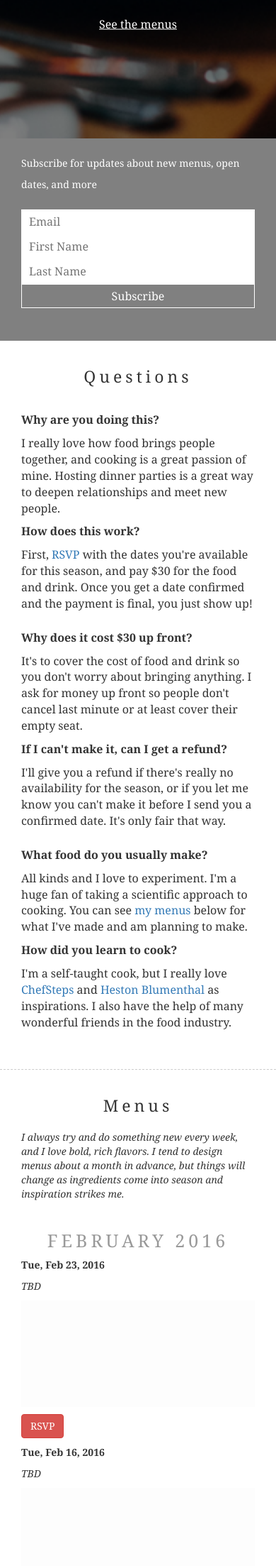
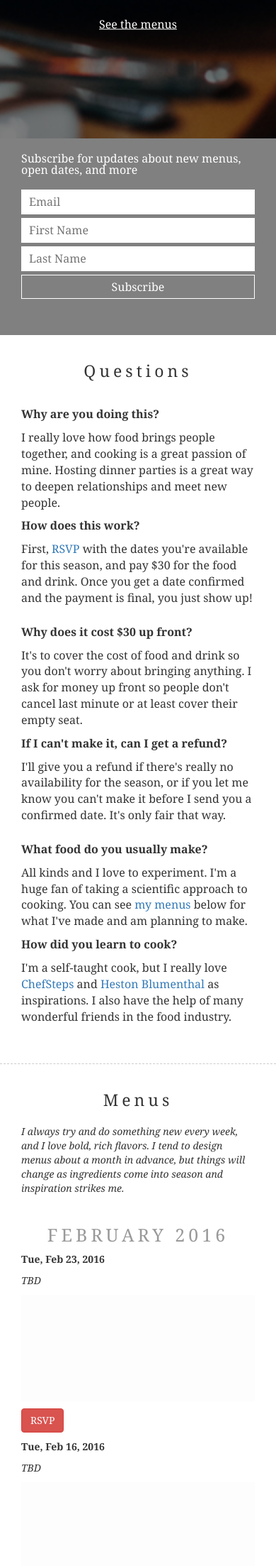
Before and after one commit to JonHMChan/blog, a Jekyll site: the page dinner/index.html, which Jekyll copies as it is, in a window 390 px wide. Shown: the part 615-2821 px from the top of the page at 71% size. Built offline with Jekyll 4.4.1, drawn with Linux system fonts in a browser that asks for light colours.

Commit message:
Responsiveness on form

```diff
--- a/dinner/index.html
+++ b/dinner/index.html
@@ -218,7 +218,11 @@
 	  				margin: 15px 0;
 	  			}
 	  			section.email h3 {
-	  				font-size: 14px;
+	  				font-size: 16px;
+	  				line-height: 16px;
+	  			}
+	  			section.email input {
+	  				margin-bottom: 5px;
 	  			}
 	  			video#bgvid {
 	  				display: none;
```
